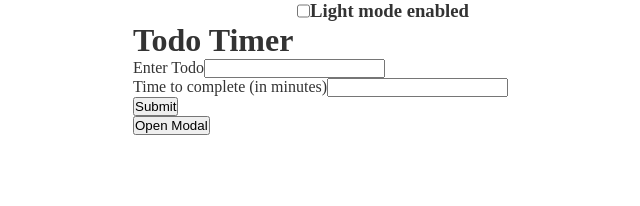
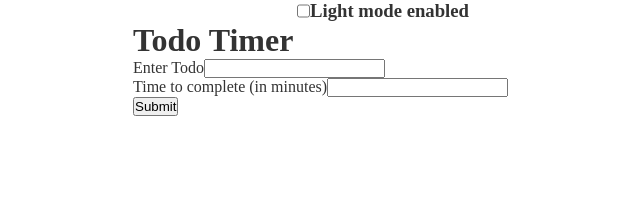
Before and after one commit to PhilippeRoemer/TodoTimer, a React (Create React App) app: page / in a window 1280 px wide. Shown: the top 206 px of the page, without its empty margins (257-897 px from the left). Built offline with nearby package versions, Linux system fonts and the light colour scheme.

Commit message:
modal test button removed

```diff
--- a/src/App.js
+++ b/src/App.js
@@ -22,7 +22,6 @@ function App() {
                 </div>
                 <TodoForm inputText={inputText} setInputText={setInputText} inputTime={inputTime} setInputTime={setInputTime} todoItems={todoItems} setTodoItems={setTodoItems} />
                 <TodoList todoItems={todoItems} setTodoItems={setTodoItems} />
-                <button onClick={() => setModalIsOpen(true)}>Open Modal</button>
                 <Modal isOpen={modalIsOpen} onRequestClose={() => setModalIsOpen(false)}>
                     <p>Timer</p>
                     <button onClick={() => setModalIsOpen(false)}>Close</button>
```
